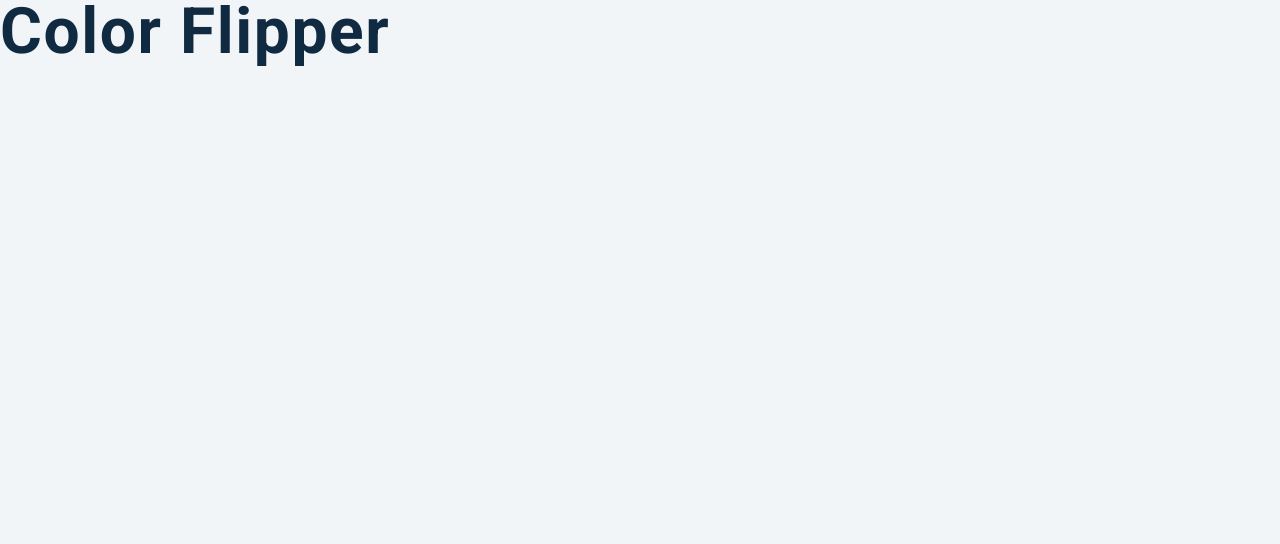
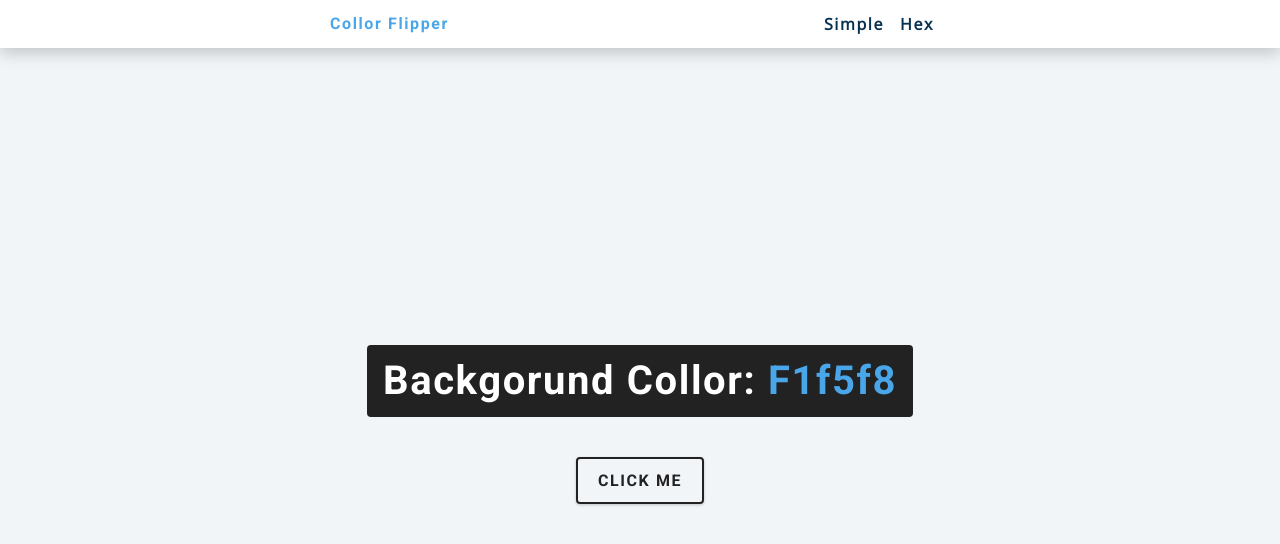
Before and after one commit to Scepo89/color-fliper, a plain HTML site: page index.html in a window 1280 px wide. Drawn offline with nearby package versions, Linux system fonts and the light colour scheme.

Commit message:
added random heksadecimal color

```diff
--- a/app.js
+++ b/app.js
@@ -1 +1,15 @@
 const colors = ["green", "red", "rgba(133,122,200)", "#f15025"];
+const btn= document.getElementById('btn');
+const color=document.querySelector(".color");
+btn.addEventListener('click', function(){
+    // console.log(document.body);
+    // get random nyumber between 0-3 colors[0,2,1]
+
+    const randomNumber=getRandomNumber();
+    console.log(randomNumber);
+    document.body.style.backgroundColor=colors[randomNumber];
+    color.textContent=colors[randomNumber];
+});
+function getRandomNumber(){
+    return Math.floor(Math.random()*colors.length);
+}
--- a/index.html
+++ b/index.html
@@ -9,7 +9,25 @@
     <link rel="stylesheet" href="styles.css" />
   </head>
   <body>
-    <h1>color flipper</h1>
+    <nav>
+      <div class="nav-center">
+        <h4>collor flipper</h4>
+        <ul class="nav-links">
+          <li>
+            <a href="index.html">simple</a>
+          </li>
+          <li>
+            <a href="hex.html">hex</a>
+          </li>
+        </ul>
+      </div>
+    </nav>
+    <main>
+      <div class="container">
+        <h2>backgorund collor: <span class="color">f1f5f8</span></h2>
+        <button class="btn btn-hero" id="btn">click me</button>
+      </div>
+    </main>
     <!-- javascript -->
     <script src="app.js"></script>
   </body>
```
Also changed, not shown: hex.js (+12 -0 lines).
